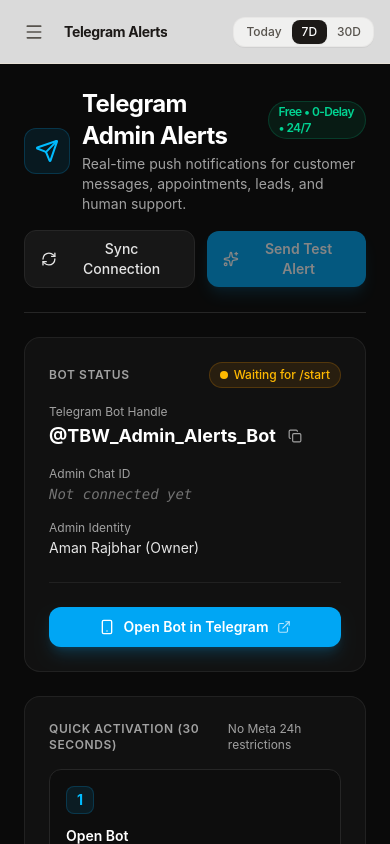
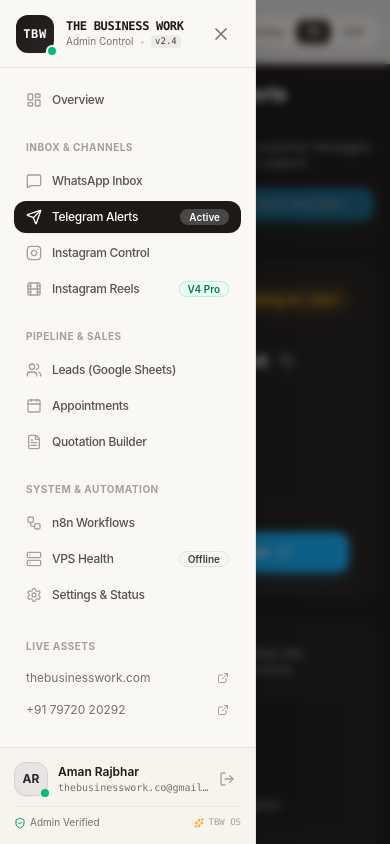
Before and after one commit to thebusinessworkco-dot/TBW_dashboard_new, a Next.js app: page /telegram in a window 390 px wide. Both pictures are taken after a click on the button 34 px from the left and 31 px from the top of the page. Built offline with nearby package versions, Linux system fonts and the light colour scheme; no server answers.

Commit message:
feat(mobile): add full responsive mobile drawer navigation and mobile WhatsApp chat view

```diff
--- a/src/app/(dashboard)/layout.tsx
+++ b/src/app/(dashboard)/layout.tsx
@@ -10,16 +10,12 @@
 }: {
   children: React.ReactNode;
 }) {
-  const [mobileOpen, setMobileOpen] = useState(false);
   const { error, refreshData } = useDashboardStore();
 
   return (
     <div className="flex h-screen h-[100dvh] overflow-hidden bg-[#F8F7F4]">
       {/* Sidebar (Desktop fixed/static + Mobile slide-over) */}
-      <Sidebar
-        mobileOpen={mobileOpen}
-        onCloseMobile={() => setMobileOpen(false)}
-      />
+      <Sidebar />
 
       {/* Main Content Area */}
       <div className="flex flex-1 flex-col min-w-0 h-full overflow-hidden">
--- a/src/app/(dashboard)/telegram/page.tsx
+++ b/src/app/(dashboard)/telegram/page.tsx
@@ -143,33 +143,33 @@
     <div className="min-h-screen bg-neutral-950 text-neutral-100 flex flex-col">
       <TopNavbar title="Telegram Alerts" subtitle="Real-time Admin Notifications" />
 
-      <main className="flex-1 p-6 md:p-8 max-w-7xl mx-auto w-full space-y-6">
+      <main className="flex-1 p-4 sm:p-6 md:p-8 max-w-7xl mx-auto w-full space-y-5 sm:space-y-6">
         {/* Header */}
-        <div className="flex flex-col md:flex-row md:items-center justify-between gap-4 border-b border-neutral-800 pb-6">
+        <div className="flex flex-col md:flex-row md:items-center justify-between gap-4 border-b border-neutral-800 pb-5 sm:pb-6">
           <div>
             <div className="flex items-center gap-3">
-              <div className="p-2.5 rounded-xl bg-sky-500/10 text-sky-400 border border-sky-500/20">
+              <div className="p-2.5 rounded-xl bg-sky-500/10 text-sky-400 border border-sky-500/20 shrink-0">
                 <Send className="w-6 h-6" />
               </div>
               <div>
-                <h1 className="text-2xl font-bold tracking-tight text-white flex items-center gap-2">
+                <h1 className="text-xl sm:text-2xl font-bold tracking-tight text-white flex flex-wrap items-center gap-2">
                   Telegram Admin Alerts
-                  <span className="text-xs px-2.5 py-0.5 rounded-full font-semibold bg-emerald-500/10 text-emerald-400 border border-emerald-500/20">
+                  <span className="text-[11px] sm:text-xs px-2.5 py-0.5 rounded-full font-semibold bg-emerald-500/10 text-emerald-400 border border-emerald-500/20">
                     Free • 0-Delay • 24/7
                   </span>
                 </h1>
-                <p className="text-sm text-neutral-400 mt-0.5">
+                <p className="text-xs sm:text-sm text-neutral-400 mt-0.5">
                   Real-time push notifications for customer messages, appointments, leads, and human support.
                 </p>
               </div>
             </div>
           </div>
 
-          <div className="flex items-center gap-3">
+          <div className="flex flex-wrap items-center gap-2.5 sm:gap-3">
             <button
               onClick={handleSyncChatId}
               disabled={syncing}
-              className="inline-flex items-center gap-2 px-4 py-2 rounded-xl text-sm font-medium bg-neutral-900 border border-neutral-800 hover:bg-neutral-800 text-neutral-200 transition-colors disabled:opacity-50"
+              className="inline-flex items-center justify-center gap-2 px-3.5 py-2 rounded-xl text-xs sm:text-sm font-medium bg-neutral-900 border border-neutral-800 hover:bg-neutral-800 text-neutral-200 transition-colors disabled:opacity-50 flex-1 sm:flex-none cursor-pointer"
             >
               <RefreshCw className={`w-4 h-4 ${syncing ? 'animate-spin' : ''}`} />
               {syncing ? 'Checking...' : 'Sync Connection'}
@@ -177,7 +177,7 @@
             <button
               onClick={handleTestAlert}
               disabled={testing || !config?.chat_id}
-              className="inline-flex items-center gap-2 px-4 py-2 rounded-xl text-sm font-semibold bg-sky-500 hover:bg-sky-400 text-white transition-colors disabled:opacity-50 shadow-lg shadow-sky-500/20"
+              className="inline-flex items-center justify-center gap-2 px-3.5 py-2 rounded-xl text-xs sm:text-sm font-semibold bg-sky-500 hover:bg-sky-400 text-white transition-colors disabled:opacity-50 shadow-lg shadow-sky-500/20 flex-1 sm:flex-none cursor-pointer"
             >
               <Sparkles className="w-4 h-4" />
               {testing ? 'Sending...' : 'Send Test Alert'}
--- a/src/components/layout/sidebar.tsx
+++ b/src/components/layout/sidebar.tsx
@@ -18,6 +18,7 @@
   Sparkles,
   Film,
   Send,
+  X,
 } from 'lucide-react';
 import { InstagramIcon as Instagram } from '@/components/ui/icons';
 import { useDashboardStore } from '@/lib/store/dashboard-store';
@@ -37,7 +38,13 @@
 
 export function Sidebar({ mobileOpen, onCloseMobile }: { mobileOpen?: boolean; onCloseMobile?: () => void }) {
   const pathname = usePathname();
-  const { conversations, leads, appointments, vpsMetrics } = useDashboardStore();
+  const { conversations, leads, appointments, vpsMetrics, mobileMenuOpen, setMobileMenuOpen } = useDashboardStore();
+
+  const isOpen = mobileOpen !== undefined ? mobileOpen : mobileMenuOpen;
+  const handleClose = () => {
+    onCloseMobile?.();
+    setMobileMenuOpen(false);
+  };
 
   const unreadCount = conversations.reduce((acc, c) => acc + (c.unread_count || 0), 0);
   const pendingAppointments = appointments.filter((a) => a.status === 'pending').length;
@@ -165,22 +172,22 @@
   return (
     <>
       {/* Mobile Backdrop */}
-      {mobileOpen && (
+      {isOpen && (
         <div
-          onClick={onCloseMobile}
-          className="fixed inset-0 z-40 bg-stone-900/40 backdrop-blur-xs transition-opacity lg:hidden"
+          onClick={handleClose}
+          className="fixed inset-0 z-40 bg-stone-900/50 backdrop-blur-xs transition-opacity lg:hidden"
         />
       )}
 
       {/* Main Sidebar Shell */}
       <aside
         className={`fixed inset-y-0 left-0 z-50 flex h-full w-64 flex-col border-r border-[#E6E1D7] bg-[#FAF8F5] transition-transform duration-200 ease-in-out lg:static lg:h-full lg:translate-x-0 shrink-0 ${
-          mobileOpen ? 'translate-x-0 shadow-2xl' : '-translate-x-full'
+          isOpen ? 'translate-x-0 shadow-2xl' : '-translate-x-full'
         }`}
       >
         {/* Brand Header */}
-        <div className="flex h-17 items-center justify-between border-b border-[#E6E1D7] px-5 bg-[#FAF8F5]">
-          <Link href="/" className="flex items-center gap-3 group">
+        <div className="flex h-17 items-center justify-between border-b border-[#E6E1D7] px-4 sm:px-5 bg-[#FAF8F5]">
+          <Link href="/" onClick={handleClose} className="flex items-center gap-3 group">
             <div className="relative flex h-9.5 w-9.5 items-center justify-center rounded-xl bg-gradient-to-br from-stone-900 to-stone-800 text-white shadow-xs ring-1 ring-white/10 group-hover:scale-102 transition-transform">
               <span className="font-bold text-xs tracking-wider font-mono">TBW</span>
               <span className="absolute -bottom-0.5 -right-0.5 h-2 w-2 rounded-full bg-emerald-500 ring-2 ring-white" />
@@ -198,6 +205,16 @@
               </div>
             </div>
           </Link>
+
+          {/* Close button for Mobile */}
+          <button
+            type="button"
+            onClick={handleClose}
+            className="lg:hidden p-2 rounded-xl text-stone-500 hover:text-stone-900 hover:bg-stone-200/60 cursor-pointer transition-colors active:scale-95"
+            aria-label="Close navigation menu"
+          >
+            <X className="h-5 w-5" />
+          </button>
         </div>
 
         {/* Grouped Navigation */}
@@ -218,7 +235,7 @@
                   <Link
                     key={item.href}
                     href={item.href}
-                    onClick={onCloseMobile}
+                    onClick={handleClose}
                     className={`group relative flex items-center justify-between rounded-xl px-3 py-2 text-xs font-medium transition-all duration-150 ${
                       isActive
                         ? 'bg-stone-900 text-white shadow-xs'
--- a/src/components/layout/top-navbar.tsx
+++ b/src/components/layout/top-navbar.tsx
@@ -13,18 +13,19 @@
   subtitle?: string;
   onOpenMobile?: () => void;
 }) {
-  const { timeFilter, setTimeFilter, integrationStatuses, vpsMetrics } = useDashboardStore();
+  const { timeFilter, setTimeFilter, integrationStatuses, vpsMetrics, setMobileMenuOpen } = useDashboardStore();
 
+  const handleOpenMobile = onOpenMobile || (() => setMobileMenuOpen(true));
   const hasIssues = integrationStatuses.some((i) => i.status === 'error') || vpsMetrics.status === 'critical';
 
   return (
-    <header className="sticky top-0 z-30 flex h-16 w-full items-center justify-between border-b border-[#E6E1D7] bg-white/85 px-4 sm:px-6 backdrop-blur-md">
+    <header className="sticky top-0 z-30 flex h-16 w-full items-center justify-between border-b border-[#E6E1D7] bg-white/85 px-3 sm:px-6 backdrop-blur-md">
       {/* Left: Mobile hamburger & Titles */}
-      <div className="flex items-center gap-3 min-w-0">
+      <div className="flex items-center gap-2.5 sm:gap-3 min-w-0">
         <button
           type="button"
-          onClick={onOpenMobile}
-          className="rounded-xl p-2 text-stone-600 hover:bg-stone-100 lg:hidden cursor-pointer transition-colors"
+          onClick={handleOpenMobile}
+          className="rounded-xl p-2.5 -ml-1 text-stone-700 hover:bg-stone-100 hover:text-stone-900 lg:hidden cursor-pointer transition-colors active:scale-95 shrink-0"
           aria-label="Open navigation menu"
         >
           <Menu className="h-5 w-5" />
--- a/src/lib/store/dashboard-store.tsx
+++ b/src/lib/store/dashboard-store.tsx
@@ -70,6 +70,11 @@
   // Comment Automations
   toggleReelAutomation: (id: string) => void;
   updateReelAutomation: (id: string, keyword: string, message: string) => void;
+
+  // Mobile Navigation Drawer State
+  mobileMenuOpen: boolean;
+  setMobileMenuOpen: (open: boolean) => void;
+  toggleMobileMenu: () => void;
 
   // Demo Data Management (Disabled in Production)
   removeDemoData: () => void;
@@ -229,6 +234,8 @@
   const [error, setError] = useState<string | null>(null);
   const [realtimeStatus, setRealtimeStatus] = useState<'connected' | 'connecting' | 'fallback_polling' | 'disconnected'>('connecting');
   const [timeFilter, setTimeFilter] = useState<'today' | '7d' | '30d'>('7d');
+  const [mobileMenuOpen, setMobileMenuOpen] = useState<boolean>(false);
+  const toggleMobileMenu = useCallback(() => setMobileMenuOpen((prev) => !prev), []);
 
   // Google Sheets synchronization states and trigger
   const [isSyncingSheets, setIsSyncingSheets] = useState<boolean>(false);
@@ -1350,6 +1357,9 @@
         updateQuotationStatus,
         toggleReelAutomation,
         updateReelAutomation,
+        mobileMenuOpen,
+        setMobileMenuOpen,
+        toggleMobileMenu,
         removeDemoData,
       }}
     >
```
Also changed, not shown: src/app/(dashboard)/whatsapp/page.tsx (+57 -28 lines), src/app/api/telegram/send-alert/route.ts (line endings or trailing spaces), src/app/api/telegram/status/route.ts (line endings or trailing spaces), src/app/api/telegram/sync-chat-id/route.ts (line endings or trailing spaces), src/app/api/telegram/test-alert/route.ts (line endings or trailing spaces), src/app/api/telegram/webhook/route.ts (line endings or trailing spaces), src/lib/telegram/telegram-service.ts (line endings or trailing spaces).
